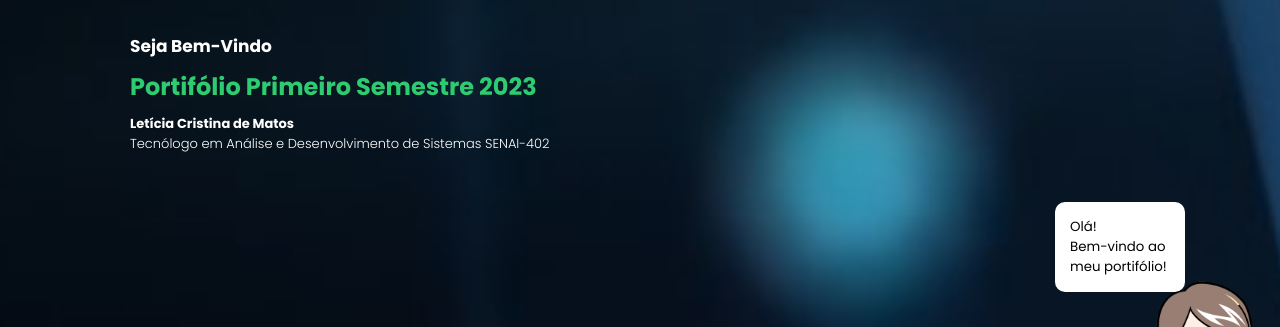
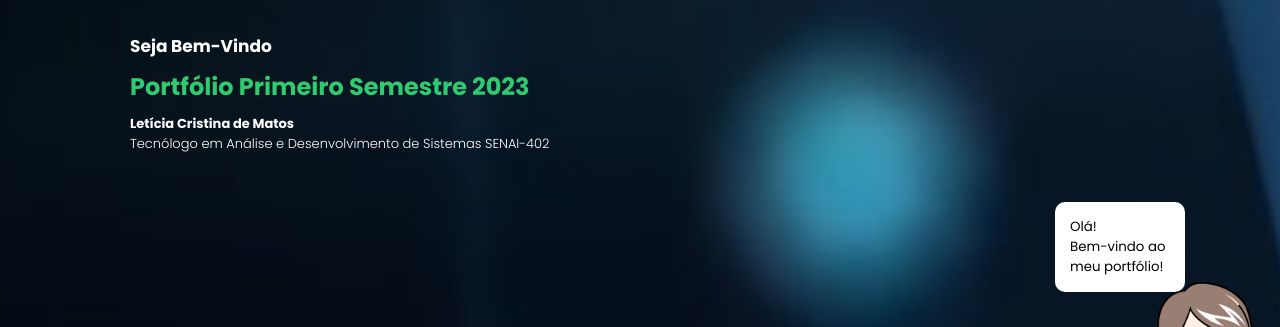
Before and after one commit to Leticiamatos22/avaliacaoFinal, a plain HTML site: page Index/index.html in a window 1280 px wide. Shown: the part 217-544 px from the top of the page. Drawn offline with Linux system fonts and the light colour scheme.

Commit message:
finalizado

```diff
--- a/Index/index.html
+++ b/Index/index.html
@@ -30,7 +30,7 @@
         <div class="textoInicial">
           <div class="texto">
             <h3>Seja Bem-Vindo</h3>
-            <h1 id="title"><span>Portifólio Primeiro Semestre 2023</span></h1>
+            <h1 id="title"><span>Portfólio Primeiro Semestre 2023</span></h1>
             <p><b>Letícia Cristina de Matos</b>
               <br>Tecnólogo em Análise e Desenvolvimento de Sistemas SENAI-402
             </p>
@@ -40,7 +40,7 @@
         <div id="character" class="hidden">
           <img src="../Image/mulher (3).png" alt="Personagem">
           <div id="balloon" class="hidden">
-            <p style="font-size: smaller;">Olá! <br>Bem-vindo ao meu portifólio! </p>
+            <p style="font-size: smaller;">Olá! <br>Bem-vindo ao meu portfólio! </p>
           </div>
         </div>
 
```
